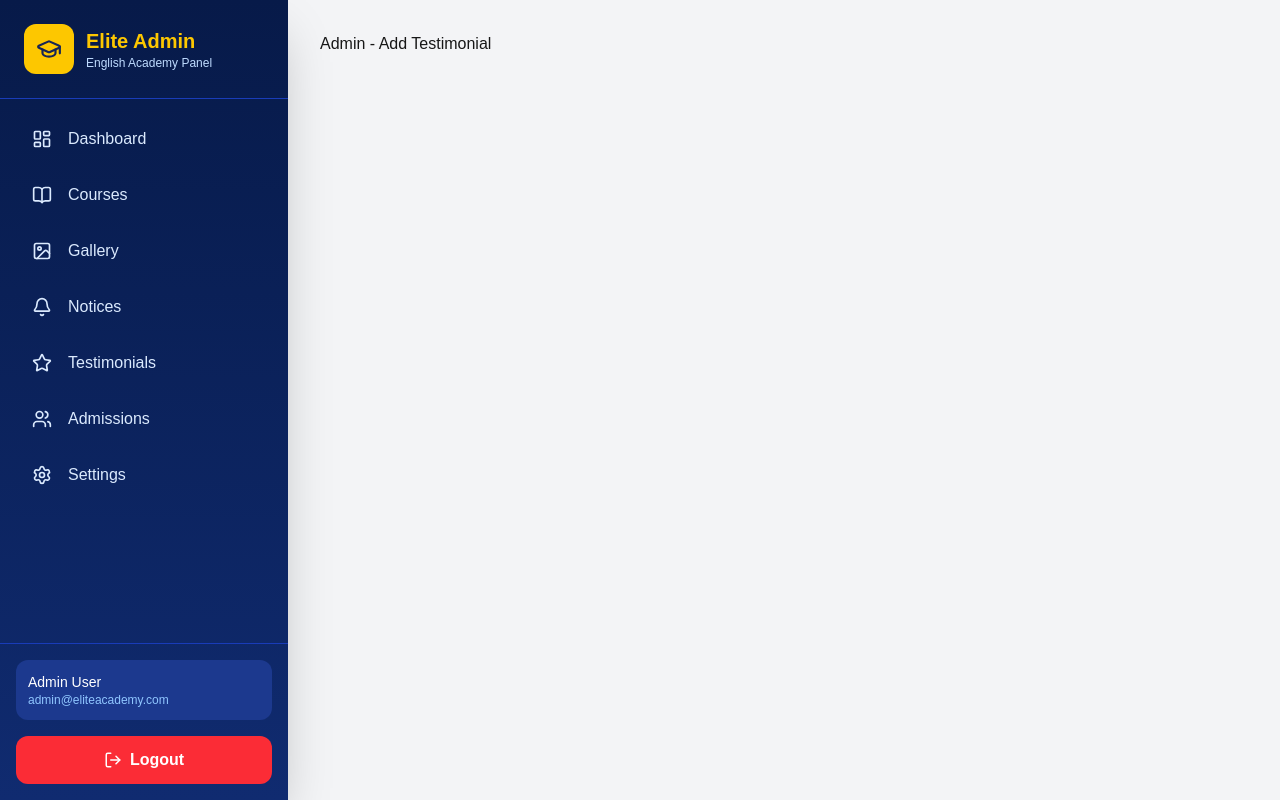
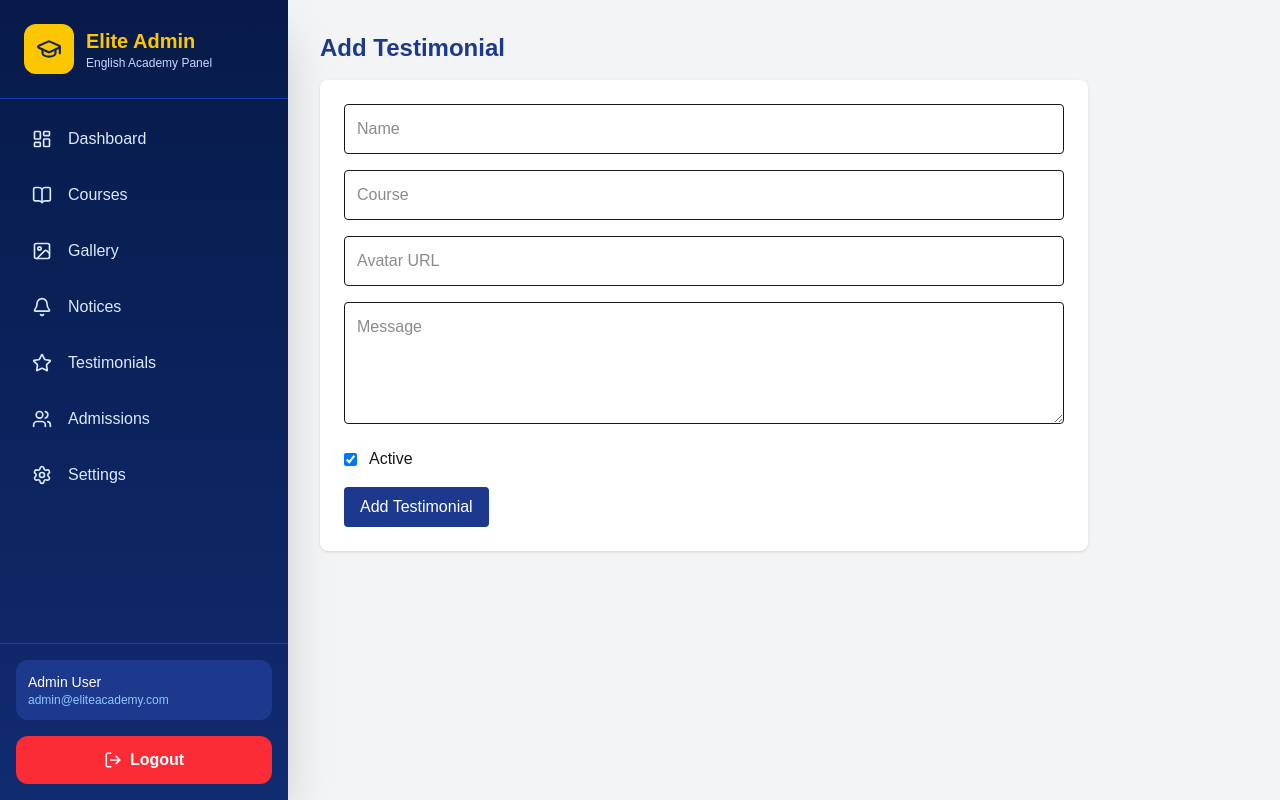
Before and after one commit to RohanMagar7/Elite-English-Academy, a Next.js app: page /admin/testimonials/add in a window 1280 px wide. Built offline with nearby package versions, Linux system fonts and the light colour scheme; no server answers.

Commit message:
refine the project

```diff
--- a/app/admin/notices/add/page.tsx
+++ b/app/admin/notices/add/page.tsx
@@ -1,3 +1,45 @@
-export default function Page() {
-    return <div>Admin - Add Notice</div>
+"use client";
+
+import { useState } from "react";
+import { supabase } from "@/lib/supabase";
+
+export default function AddNotice() {
+    const [form, setForm] = useState({ title: "", description: "", category: "General", is_active: true });
+    const [loading, setLoading] = useState(false);
+
+    function change(e: React.ChangeEvent<HTMLInputElement | HTMLTextAreaElement | HTMLSelectElement>) {
+        const val = e.target.type === "checkbox" ? (e.target as HTMLInputElement).checked : e.target.value;
+        setForm({ ...form, [e.target.name]: val });
+    }
+
+    async function submit(e: React.FormEvent) {
+        e.preventDefault();
+        setLoading(true);
+        const { error } = await supabase.from("notices").insert([{ title: form.title, description: form.description, category: form.category, is_active: form.is_active }]);
+        setLoading(false);
+        if (error) return alert(error.message);
+        alert("Notice published.");
+        setForm({ title: "", description: "", category: "General", is_active: true });
+    }
+
+    return (
+        <div className="max-w-3xl">
+            <h2 className="text-2xl font-bold text-blue-900 mb-4">Add Notice</h2>
+
+            <form onSubmit={submit} className="space-y-4 bg-white p-6 rounded-lg shadow">
+                <input name="title" placeholder="Title" value={form.title} onChange={change} className="w-full border p-3 rounded" required />
+                <select name="category" value={form.category} onChange={change} className="w-full border p-3 rounded">
+                    <option>General</option>
+                    <option>Admission</option>
+                    <option>Exam</option>
+                </select>
+                <textarea name="description" rows={4} placeholder="Description" value={form.description} onChange={change} className="w-full border p-3 rounded" />
+                <label className="flex items-center gap-3">
+                    <input type="checkbox" name="is_active" checked={form.is_active} onChange={change} /> Active
+                </label>
+
+                <button disabled={loading} className="bg-blue-900 text-white px-4 py-2 rounded">{loading ? "Saving..." : "Publish Notice"}</button>
+            </form>
+        </div>
+    );
 }
--- a/app/admin/settings/page.tsx
+++ b/app/admin/settings/page.tsx
@@ -1,3 +1,23 @@
-export default function Page() {
-    return <div>Admin - Settings</div>
+"use client";
+
+import { useState } from "react";
+
+export default function SettingsPage() {
+    const [siteTitle, setSiteTitle] = useState("Elite English Academy");
+
+    function save(e: React.FormEvent) {
+        e.preventDefault();
+        alert("Settings saved (demo). Replace with real settings persistence.");
+    }
+
+    return (
+        <div className="max-w-3xl">
+            <h2 className="text-2xl font-bold text-blue-900 mb-4">Site Settings</h2>
+
+            <form onSubmit={save} className="space-y-4 bg-white p-6 rounded-lg shadow">
+                <input value={siteTitle} onChange={(e) => setSiteTitle(e.target.value)} className="w-full border p-3 rounded" />
+                <button className="bg-blue-900 text-white px-4 py-2 rounded">Save Settings</button>
+            </form>
+        </div>
+    );
 }
--- a/app/admin/testimonials/add/page.tsx
+++ b/app/admin/testimonials/add/page.tsx
@@ -1,3 +1,40 @@
-export default function Page() {
-    return <div>Admin - Add Testimonial</div>
+"use client";
+
+import { useState } from "react";
+import { supabase } from "@/lib/supabase";
+
+export default function AddTestimonial() {
+    const [form, setForm] = useState({ name: "", message: "", course: "", avatar: "", is_active: true });
+    const [loading, setLoading] = useState(false);
+
+    function change(e: React.ChangeEvent<HTMLInputElement | HTMLTextAreaElement>) {
+        const val = (e.target as HTMLInputElement).type === "checkbox" ? (e.target as HTMLInputElement).checked : e.target.value;
+        setForm({ ...form, [e.target.name]: val });
+    }
+
+    async function submit(e: React.FormEvent) {
+        e.preventDefault();
+        setLoading(true);
+        const { error } = await supabase.from("testimonials").insert([{ name: form.name, message: form.message, course: form.course, avatar: form.avatar, is_active: form.is_active }]);
+        setLoading(false);
+        if (error) return alert(error.message);
+        alert("Testimonial added.");
+        setForm({ name: "", message: "", course: "", avatar: "", is_active: true });
+    }
+
+    return (
+        <div className="max-w-3xl">
+            <h2 className="text-2xl font-bold text-blue-900 mb-4">Add Testimonial</h2>
+
+            <form onSubmit={submit} className="space-y-4 bg-white p-6 rounded-lg shadow">
+                <input name="name" placeholder="Name" value={form.name} onChange={change} className="w-full border p-3 rounded" required />
+                <input name="course" placeholder="Course" value={form.course} onChange={change} className="w-full border p-3 rounded" />
+                <input name="avatar" placeholder="Avatar URL" value={form.avatar} onChange={change} className="w-full border p-3 rounded" />
+                <textarea name="message" rows={4} placeholder="Message" value={form.message} onChange={change} className="w-full border p-3 rounded" />
+                <label className="flex items-center gap-3"><input type="checkbox" name="is_active" checked={form.is_active} onChange={change as any} /> Active</label>
+
+                <button disabled={loading} className="bg-blue-900 text-white px-4 py-2 rounded">{loading ? "Saving..." : "Add Testimonial"}</button>
+            </form>
+        </div>
+    );
 }
--- a/app/admin/testimonials/page.tsx
+++ b/app/admin/testimonials/page.tsx
@@ -1,3 +1,42 @@
-export default function Page() {
-    return <div>Admin - Testimonials</div>
+"use client";
+
+import { useEffect, useState } from "react";
+import { supabase } from "@/lib/supabase";
+
+export default function TestimonialsAdmin() {
+    const [items, setItems] = useState<any[]>([]);
+
+    useEffect(() => {
+        async function load() {
+            const { data } = await supabase.from("testimonials").select("*").order("created_at", { ascending: false });
+            setItems(data || []);
+        }
+
+        load();
+    }, []);
+
+    async function toggle(id: string, active: boolean) {
+        const { error } = await supabase.from("testimonials").update({ is_active: !active }).eq("id", id);
+        if (error) return alert(error.message);
+        setItems((s) => s.map((it) => (it.id === id ? { ...it, is_active: !active } : it)));
+    }
+
+    return (
+        <div className="space-y-4">
+            <h2 className="text-2xl font-bold text-blue-900">Testimonials</h2>
+
+            <div className="grid md:grid-cols-2 gap-4">
+                {items.map((t) => (
+                    <div key={t.id} className="p-4 bg-white rounded shadow">
+                        <div className="font-semibold text-blue-900">{t.name}</div>
+                        <div className="text-sm text-gray-600">{t.course}</div>
+                        <p className="mt-2 text-gray-700">{t.message}</p>
+                        <div className="mt-3">
+                            <button onClick={() => toggle(t.id, t.is_active)} className="px-3 py-1 rounded bg-yellow-400 text-blue-900">{t.is_active ? "Deactivate" : "Activate"}</button>
+                        </div>
+                    </div>
+                ))}
+            </div>
+        </div>
+    );
 }
--- a/app/admission/page.tsx
+++ b/app/admission/page.tsx
@@ -2,6 +2,8 @@
 "use client";
 
 import { useState } from "react";
+import Navbar from "@/components/Navbar";
+import Footer from "@/components/Footer";
 import { supabase } from "@/lib/supabase";
 
 export default function AdmissionPage() {
@@ -51,6 +53,9 @@ export default function AdmissionPage() {
     }
 
     return (
+        <>
+            <Navbar />
+
             <div className="min-h-screen bg-blue-50 flex justify-center p-8">
                 <div className="w-full max-w-3xl bg-white rounded-2xl shadow-lg p-8">
 
@@ -152,5 +157,8 @@ export default function AdmissionPage() {
 
                 </div>
             </div>
+
+            <Footer />
+        </>
     );
 }
```
Also changed, not shown: components/TestimonialCard.tsx (indentation only). Lines whose indentation alone changed are shown as unchanged.
